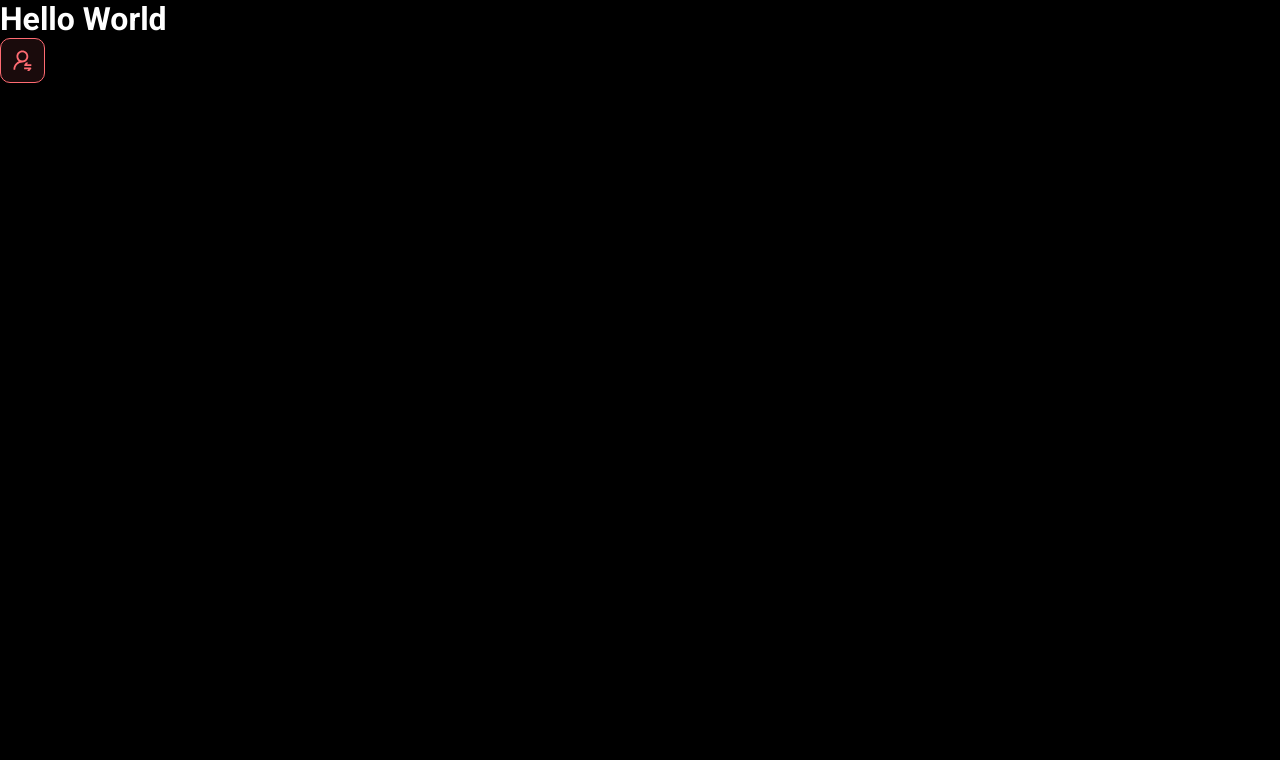
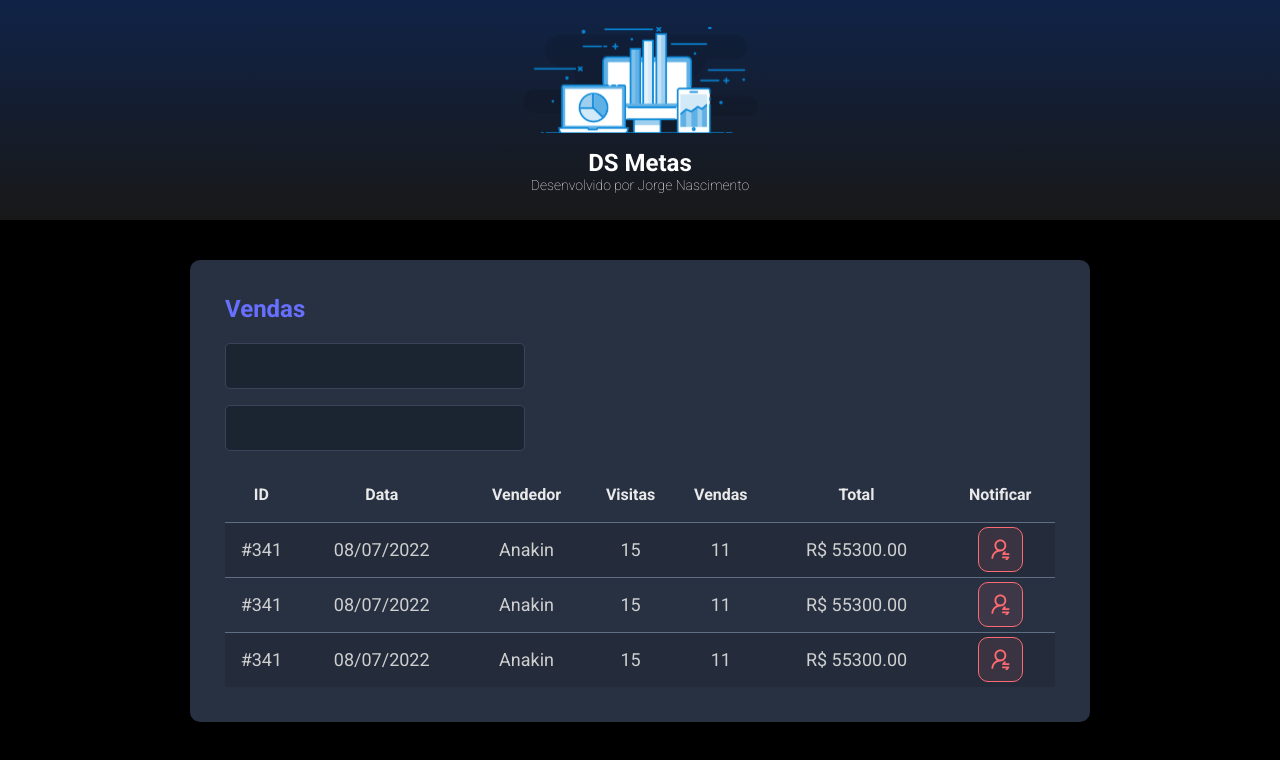
Before and after one commit to JS-Nascimento/Ds-Metas, a React (Vite) app in the folder frontend/: page / in a window 1280 px wide. Shown: the top 760 px of the page. Built offline with nearby package versions, Linux system fonts and the light colour scheme.

Commit message:
other components implemented

```diff
--- a/frontend/src/App.tsx
+++ b/frontend/src/App.tsx
@@ -1,11 +1,19 @@
-import NotificationButton from "./components/NotificationButton"
+
+import Header from "./components/Header"
+import SalesCard from "./components/SalesCard"
 
 
 function App() {
-  return(
+  return (
     <>
-    <h1>Hello World</h1>
-    <NotificationButton />
+      <Header />
+      <main>
+        <section id="sales">
+          <div className="dsmeta-container">
+            <SalesCard />
+          </div>
+        </section>
+      </main>
     </>
   )
 }
--- /dev/null
+++ b/frontend/src/components/Header/index.tsx
@@ -0,0 +1,16 @@
+import './style.css'
+import logo from '../../assets/images/logo.svg'
+function Header() {
+    return (
+        <header>
+            <div className="dsmeta-logo-container">
+                <img src={logo} alt="" />
+                <h1>DS Metas</h1>
+                <p>Desenvolvido por Jorge Nascimento</p>
+
+            </div>
+        </header>
+    )
+}
+
+export default Header
--- /dev/null
+++ b/frontend/src/components/Header/style.css
@@ -0,0 +1,27 @@
+header {
+    background: linear-gradient(180deg, #102347 0%, #181818 100%);
+    height: 220px;
+    display: flex;
+    align-items: center;
+    justify-content: center;
+  }
+
+  .dsmeta-logo-container {
+    display: flex;
+    flex-direction: column;
+    align-items: center;
+  }
+
+  .dsmeta-logo-container img {
+    width: 235px;
+  }
+
+  .dsmeta-logo-container h1 {
+    margin-top: 15px;
+    font-size: 24px;
+  }
+
+  .dsmeta-logo-container p {
+    font-size: 14px;
+    font-weight: 100;
+  }
--- /dev/null
+++ b/frontend/src/components/SalesCard/index.tsx
@@ -0,0 +1,79 @@
+import NotificationButton from "../NotificationButton"
+import './style.css'
+
+function SalesCard() {
+    return (
+        <div className="dsmeta-card">
+            <h2 className="dsmeta-sales-title">Vendas</h2>
+            <div>
+                <div className="dsmeta-form-control-container">
+                    <input className="dsmeta-form-control" type="text" />
+                </div>
+                <div className="dsmeta-form-control-container">
+                    <input className="dsmeta-form-control" type="text" />
+                </div>
+            </div>
+
+            <div>
+                <table className="dsmeta-sales-table">
+                    <thead>
+                        <tr>
+                            <th className="show992">ID</th>
+                            <th className="show576">Data</th>
+                            <th>Vendedor</th>
+                            <th className="show992">Visitas</th>
+                            <th className="show992">Vendas</th>
+                            <th>Total</th>
+                            <th>Notificar</th>
+                        </tr>
+                    </thead>
+                    <tbody>
+                        <tr>
+                            <td className="show992">#341</td>
+                            <td className="show576">08/07/2022</td>
+                            <td>Anakin</td>
+                            <td className="show992">15</td>
+                            <td className="show992">11</td>
+                            <td>R$ 55300.00</td>
+                            <td>
+                                <div className="dsmeta-red-btn-container">
+                                    <NotificationButton />
+                                </div>
+                            </td>
+                        </tr>
+                        <tr>
+                            <td className="show992">#341</td>
+                            <td className="show576">08/07/2022</td>
+                            <td>Anakin</td>
+                            <td className="show992">15</td>
+                            <td className="show992">11</td>
+                            <td>R$ 55300.00</td>
+                            <td>
+                                <div className="dsmeta-red-btn-container">
+                                    <NotificationButton />
+                                </div>
+                            </td>
+                        </tr>
+                        <tr>
+                            <td className="show992">#341</td>
+                            <td className="show576">08/07/2022</td>
+                            <td>Anakin</td>
+                            <td className="show992">15</td>
+                            <td className="show992">11</td>
+                            <td>R$ 55300.00</td>
+                            <td>
+                                <div className="dsmeta-red-btn-container">
+                                    <NotificationButton />
+                                </div>
+                            </td>
+                        </tr>
+                    </tbody>
+
+                </table>
+            </div>
+
+        </div>
+    )
+}
+
+export default SalesCard
--- /dev/null
+++ b/frontend/src/components/SalesCard/style.css
@@ -0,0 +1,99 @@
+.dsmeta-card {
+    background-color: #283142;
+    border-radius: 10px;
+    padding: 30px 10px;
+  }
+
+
+  .dsmeta-sales-title {
+    color: #676fff;
+    font-size: 24px;
+    margin-bottom: 20px;
+  }
+
+  .dsmeta-form-control-container {
+    margin-bottom: 16px;
+    max-width: 300px;
+  }
+
+  .dsmeta-form-control {
+    width: 100%;
+    height: 46px;
+    background-color: #1b2531;
+    border: 1px solid #384459;
+    border-radius: 5px;
+    color: #9aaabe;
+    padding: 0 20px;
+    font-size: 18px;
+  }
+
+  .dsmeta-sales-table {
+    width: 100%;
+    border-spacing: 0;
+    border-collapse: collapse;
+  }
+
+  .dsmeta-sales-table thead {
+    height: 55px;
+    font-size: 16px;
+    color: #e9e9e9;
+    font-weight: 700;
+  }
+
+  .dsmeta-sales-table tbody {
+    font-size: 14px;
+    font-weight: 400;
+    color: #cfcfcf;
+    text-align: center;
+  }
+
+  .dsmeta-sales-table tbody tr {
+    height: 74px;
+    border-top: 1px solid #5f6e82;
+  }
+
+  .dsmeta-sales-table tbody tr:hover > td {
+    background-color: #384459;
+  }
+
+  .dsmeta-sales-table tbody tr:nth-child(odd) {
+    background-color: #242c3b;
+  }
+
+  .dsmeta-red-btn-container {
+      display: flex;
+      justify-content: center;
+  }
+
+
+  .show576 {
+      display: none;
+  }
+
+  .show992 {
+      display: none;
+  }
+
+  @media (min-width: 576px) {
+      .show576 {
+          display: table-cell;
+      }
+
+      .dsmeta-card {
+          padding: 35px;
+      }
+
+      .dsmeta-sales-table tbody tr {
+          height: 55px;
+      }
+
+      .dsmeta-sales-table tbody {
+          font-size: 18px;
+      }
+  }
+
+  @media (min-width: 992px) {
+      .show992 {
+          display: table-cell;
+      }
+  }
--- a/frontend/src/index.css
+++ b/frontend/src/index.css
@@ -1,5 +1,5 @@
 
-@import url('https://fonts.googleapis.com/css2?family=Roboto:wght@400;500;700;900&display=swap');
+@import url('https://fonts.googleapis.com/css2?family=Roboto:wght@100;300;400;500;700;900&display=swap');
 
 
 
@@ -20,3 +20,13 @@
   text-decoration: none;
 
 }
+
+.dsmeta-container {
+  width: 100%;
+  max-width: 900px;
+  margin: 0 auto;
+}
+
+#sales {
+  padding: 40px 10px;
+}
```
Also changed, not shown: frontend/src/assets/images/logo.svg (added).
